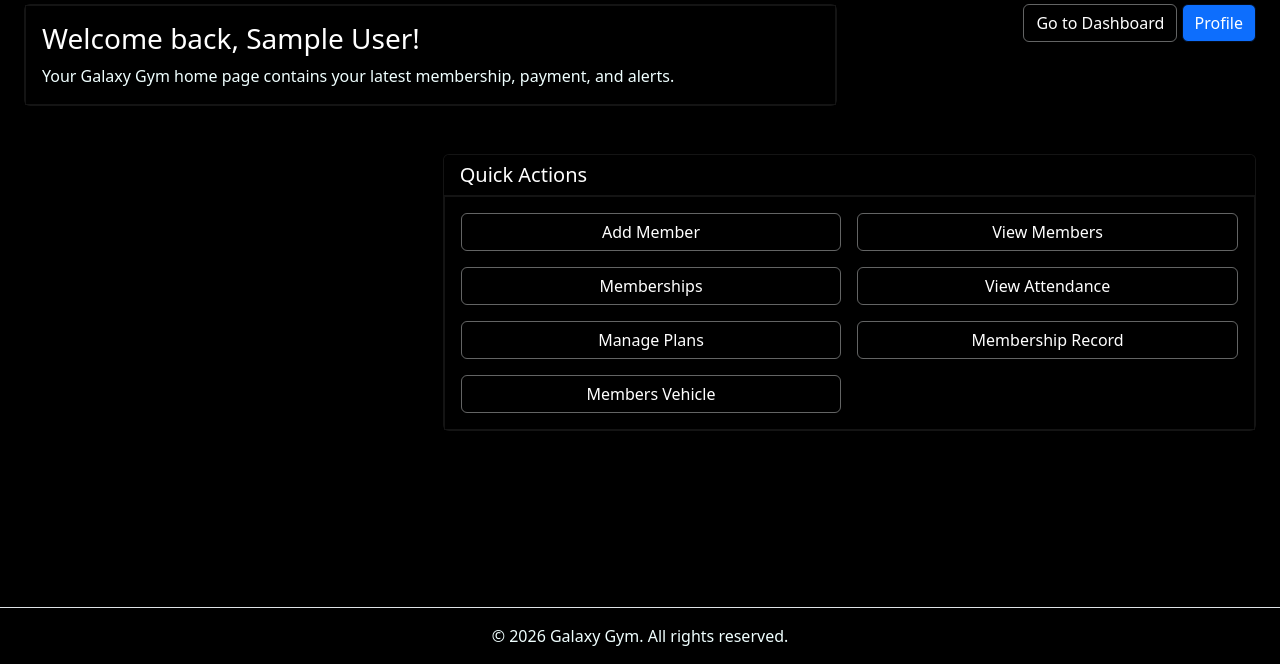
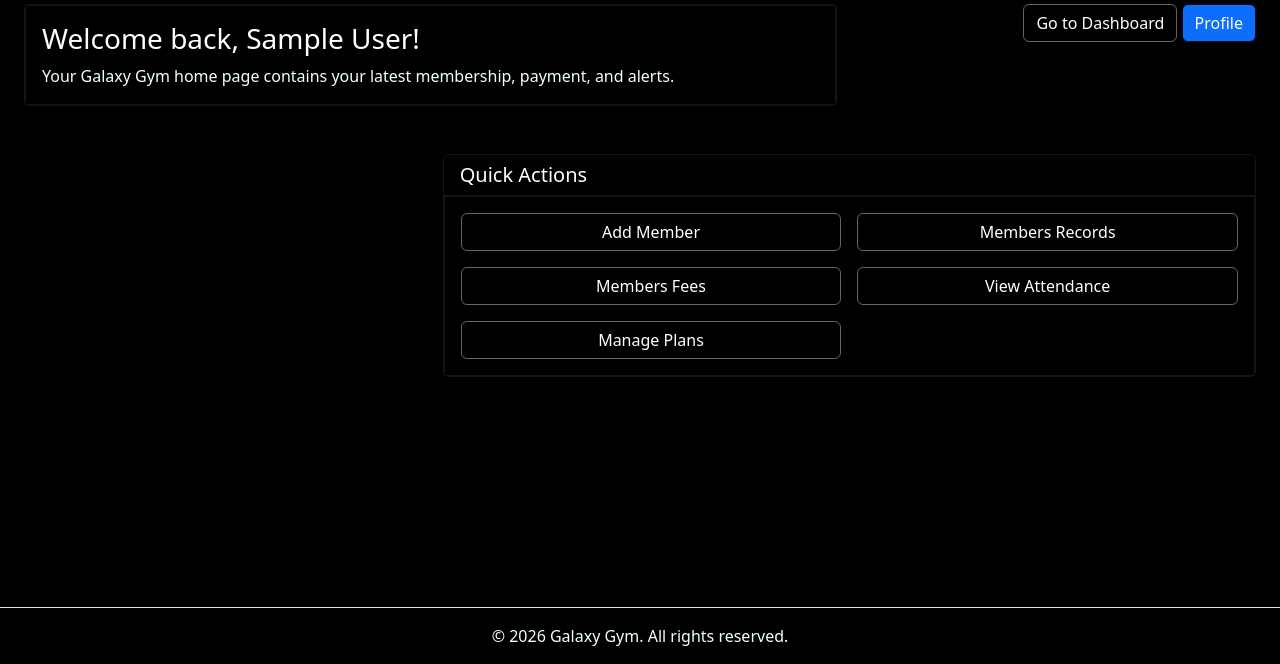
Before and after one commit to kalibilly/GalaxyGym, a Django app: page / in a window 1280 px wide. Shown: the part 136-800 px from the top of the page. Run offline with Django 5.2, Linux system fonts and the light colour scheme; the visitor is signed in with stand-in values (Sample User, id 1); data that the repository does not hold is empty; parts of the project's set-up code (start-up, migrations or seed data) failed here and were passed over.

Commit message:
Update home.html

```diff
--- a/templates/home.html
+++ b/templates/home.html
@@ -69,10 +69,10 @@
                                         <a href="{% url 'members:create' %}" class="btn btn-outline-light w-100">Add Member</a>
                                     </div>
                                     <div class="col-md-6">
-                                        <a href="{% url 'members:list' %}" class="btn btn-outline-light w-100">View Members</a>
+                                        <a href="{% url 'members:list' %}" class="btn btn-outline-light w-100">Members Records</a>
                                     </div>
                                     <div class="col-md-6">
-                                        <a href="{% url 'memberships:list' %}" class="btn btn-outline-light w-100">Memberships</a>
+                                        <a href="{% url 'memberships:list' %}" class="btn btn-outline-light w-100">Members Fees</a>
                                     </div>
                                     <div class="col-md-6">
                                         <a href="{% url 'attendance:attendance_list' %}" class="btn btn-outline-light w-100">View Attendance</a>
@@ -80,12 +80,7 @@
                                     <div class="col-md-6">
                                         <a href="{% url 'memberships:plan_list' %}" class="btn btn-outline-light w-100">Manage Plans</a>
                                     </div>
-                                    <div class="col-md-6">
-                                        <a href="{% url 'members:list' %}#membership-records" class="btn btn-outline-light w-100">Membership Record</a>
-                                    </div>
-                                    <div class="col-md-6">
-                                        <a href="{% url 'members:list' %}#member-vehicles" class="btn btn-outline-light w-100">Members Vehicle</a>
-                                    </div>
+
                                 </div>
                             </div>
                         </div>
```
